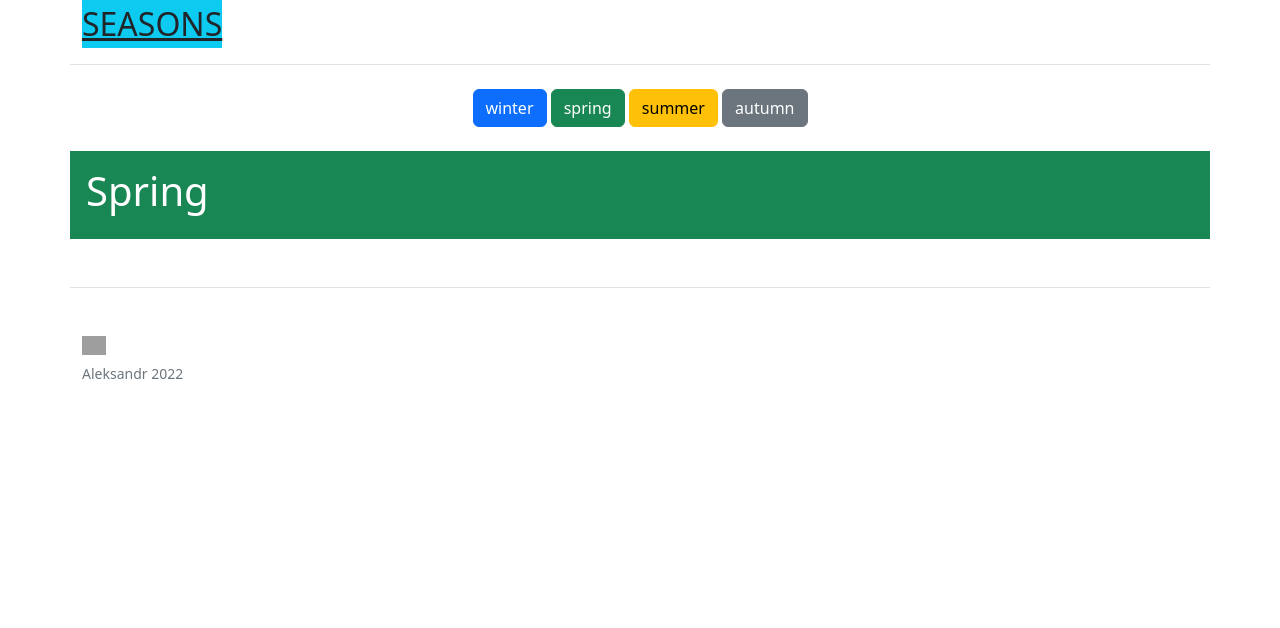
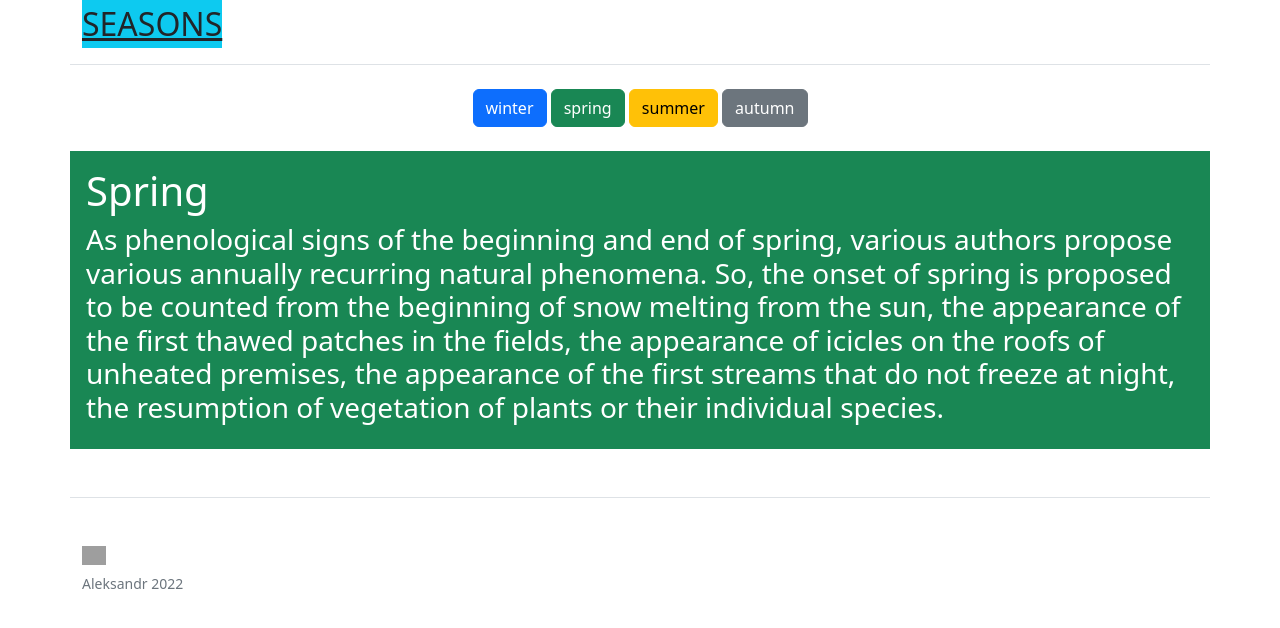
Before and after one commit to Zemlianik/Zemlianik---seasons, a Flask app: page /vesn in a window 1280 px wide. Shown: the top 628 px of the page. Run offline with Flask 2, Linux system fonts and the light colour scheme; grey boxes are pictures that could not be loaded.

Commit message:
текст о весне

```diff
--- a/templates/vesn.html
+++ b/templates/vesn.html
@@ -12,6 +12,7 @@
 {% block body %}
 <div class="container p-3 mb-2 bg-success text-white">
 <h1>Spring</h1>
+    <h3>As phenological signs of the beginning and end of spring, various authors propose various annually recurring natural phenomena. So, the onset of spring is proposed to be counted from the beginning of snow melting from the sun, the appearance of the first thawed patches in the fields, the appearance of icicles on the roofs of unheated premises, the appearance of the first streams that do not freeze at night, the resumption of vegetation of plants or their individual species.</h3>
 </div>
 {% endblock %}
 </html>
```
